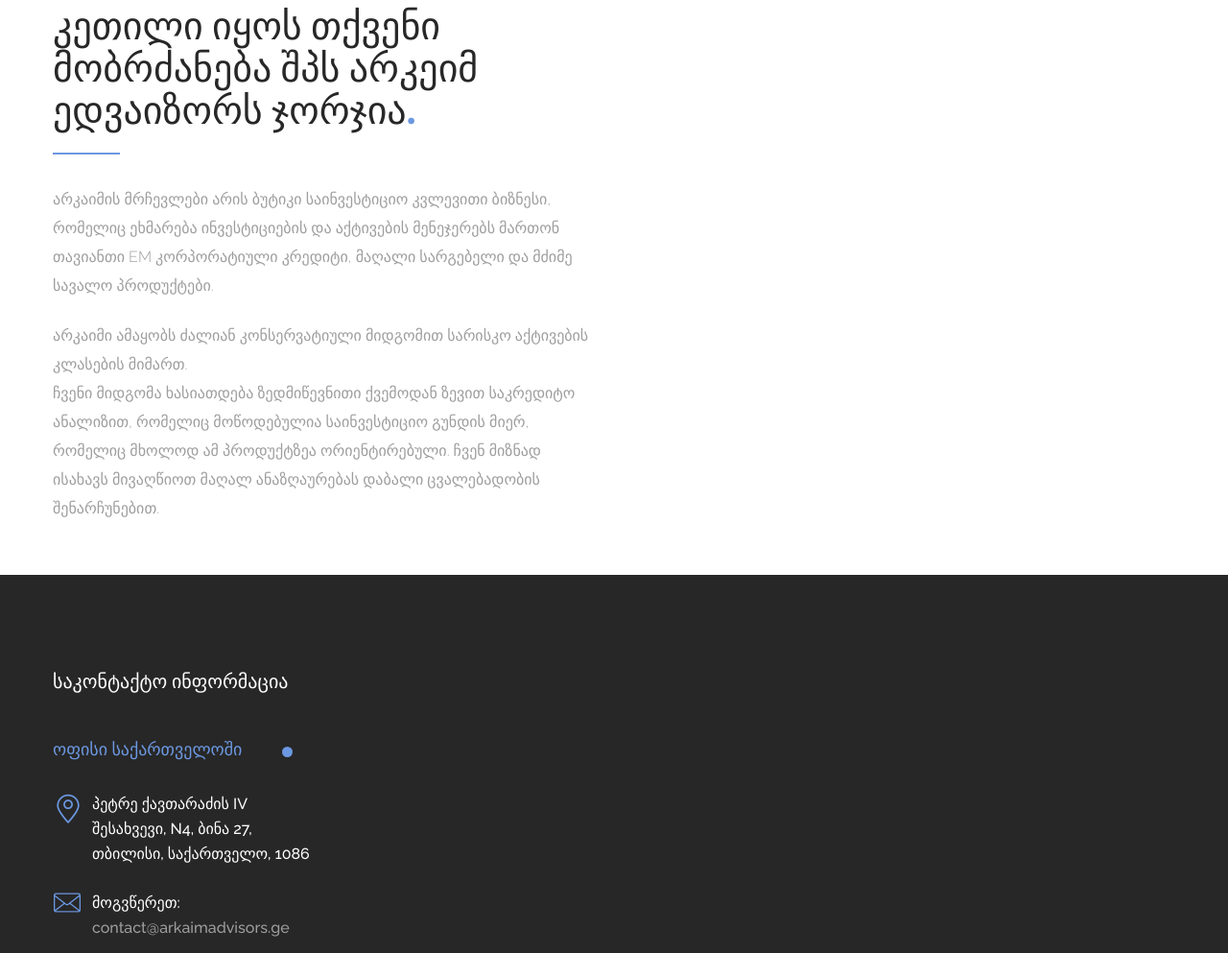
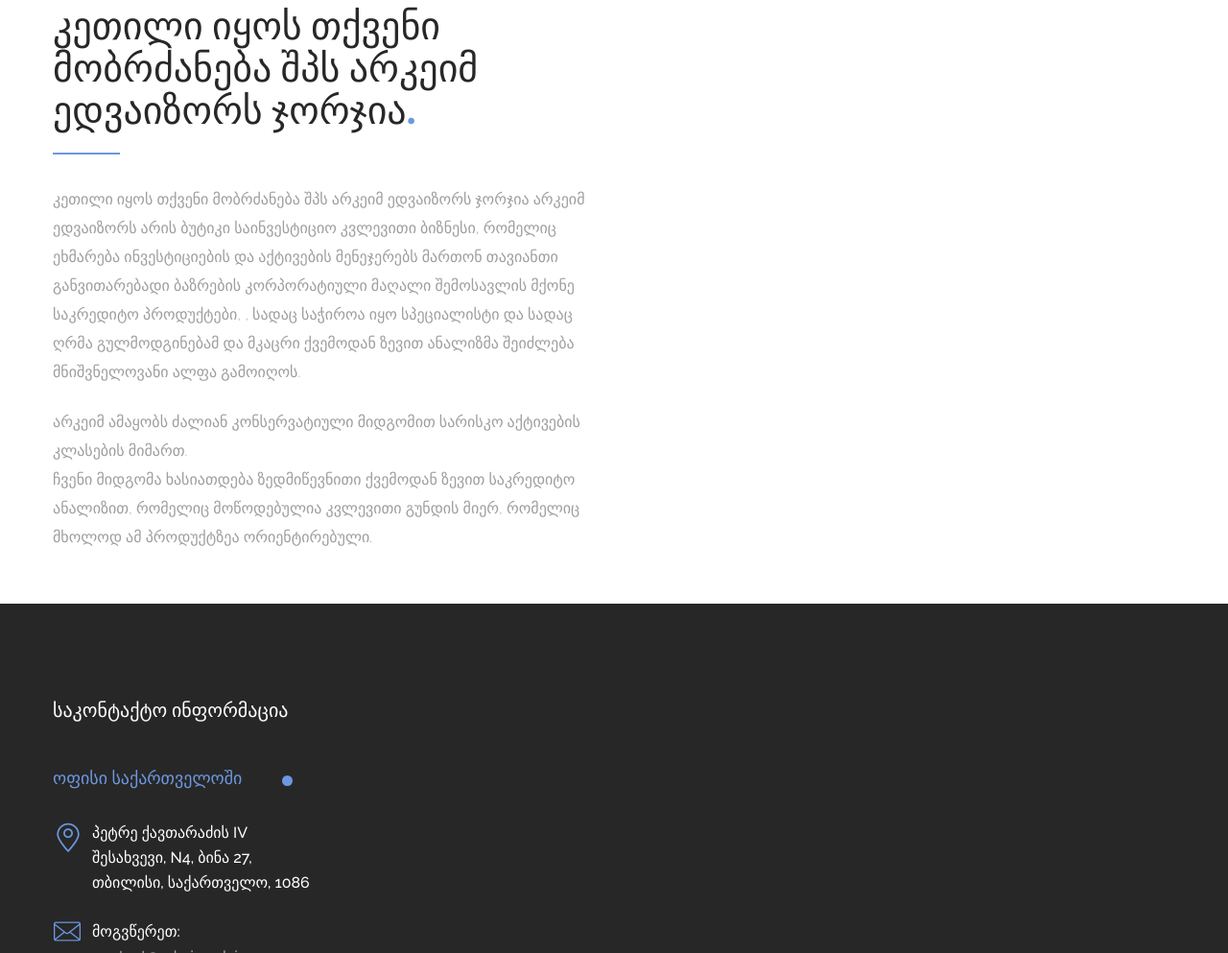
Before and after one commit to ARKAIM-ADVISORS-LTD/ge_site, a plain HTML site: page index.html in a window 1280 px wide. Shown: the part 939-1932 px from the top of the page at 96% size. Drawn offline with Linux system fonts and the light colour scheme; some packages are replaced by stand-ins of ours; files whose address does not match are found by name.

Commit message:
Update index.html

```diff
--- a/index.html
+++ b/index.html
@@ -218,7 +218,7 @@
 									<img src="images/home/slide-1.jpg"  alt="image"  data-bgposition="center center" data-bgfit="cover" data-bgrepeat="no-repeat" class="rev-slidebg">
 									<!-- LAYERS -->
 
-									<!-- LAYER NR. 1 -->
+									<!-- LAYER NR. 1
 									<div class="tp-caption tp-resizeme rs-parallaxlevel-3"
 										data-x="['left','left','left','left']" data-hoffset="['0','0','35','0']"
 										data-y="['middle','middle','middle','middle']" data-voffset="['-82','-82','-82','-82']"
@@ -235,9 +235,9 @@
 										data-elementdelay="0.05"
 										style="z-index: 5;">
 										<h1>წამყვანი <br>ბიზნეს გადაწყვეტილებების მიწოდება</h1>
-									</div>
+									</div> -->
 
-									<!-- LAYER NR. 2 -->
+									<!-- LAYER NR. 2
 									<div class="tp-caption tp-resizeme rs-parallaxlevel-2"
 										data-x="['left','left','left','left']" data-hoffset="['0','0','35','0']"
 										data-y="['middle','middle','middle','middle']" data-voffset="['76','76','76','45']"
@@ -256,7 +256,7 @@
 										data-responsive_offset="on"
 										style="z-index: 6; white-space: nowrap;">
 										<p>ჩვენი კომპანია გთავაზობთ <br>საკონსულტაციო სერვისების სრულ სპექტრს ყველა ქვეყანაში</p>
-									</div>
+									</div> -->
 
 									<!--<<div class="tp-caption tp-resizeme rs-parallaxlevel-2"
 										data-x="['left','left','left','left']" data-hoffset="['0','0','35','0']"
@@ -314,9 +314,11 @@
 							<div class="theme_title">
 								<h2>კეთილი იყოს თქვენი მობრძანება შპს არკეიმ ედვაიზორს ჯორჯია<span>.</span></h2>
 							</div>
-							<p style="margin: 32px 0 22px 0;">არკაიმის მრჩევლები არის ბუტიკი საინვესტიციო კვლევითი ბიზნესი, რომელიც ეხმარება ინვესტიციების და აქტივების მენეჯერებს მართონ თავიანთი EM კორპორატიული კრედიტი, მაღალი სარგებელი და მძიმე სავალო პროდუქტები.</p>
-							<p>არკაიმი ამაყობს ძალიან კონსერვატიული მიდგომით სარისკო აქტივების კლასების მიმართ.</p>
-							<p>ჩვენი მიდგომა ხასიათდება ზედმიწევნითი ქვემოდან ზევით საკრედიტო ანალიზით, რომელიც მოწოდებულია საინვესტიციო გუნდის მიერ, რომელიც მხოლოდ ამ პროდუქტზეა ორიენტირებული. ჩვენ მიზნად ისახავს მივაღწიოთ მაღალ ანაზღაურებას დაბალი ცვალებადობის შენარჩუნებით.</p>
+							<p style="margin: 32px 0 22px 0;">კეთილი იყოს თქვენი მობრძანება შპს არკეიმ ედვაიზორს ჯორჯია
+								არკეიმ ედვაიზორს  არის ბუტიკი საინვესტიციო კვლევითი ბიზნესი, რომელიც ეხმარება ინვესტიციების და აქტივების მენეჯერებს მართონ თავიანთი განვითარებადი ბაზრების კორპორატიული მაღალი შემოსავლის მქონე საკრედიტო პროდუქტები,   , სადაც საჭიროა იყო სპეციალისტი და სადაც ღრმა გულმოდგინებამ და მკაცრი ქვემოდან ზევით ანალიზმა შეიძლება მნიშვნელოვანი ალფა გამოიღოს.
+								</p>
+							<p>არკეიმ ამაყობს ძალიან კონსერვატიული მიდგომით სარისკო აქტივების კლასების მიმართ.</p>
+							<p>ჩვენი მიდგომა ხასიათდება ზედმიწევნითი ქვემოდან ზევით საკრედიტო ანალიზით, რომელიც მოწოდებულია კვლევითი გუნდის მიერ, რომელიც მხოლოდ ამ პროდუქტზეა ორიენტირებული.</p>
 						</div>
 						<!--<div class="col-lg-6 col-md-6 col-sm-12 col-xs-12">
 							<div class="image wow fadeInRight">
```
